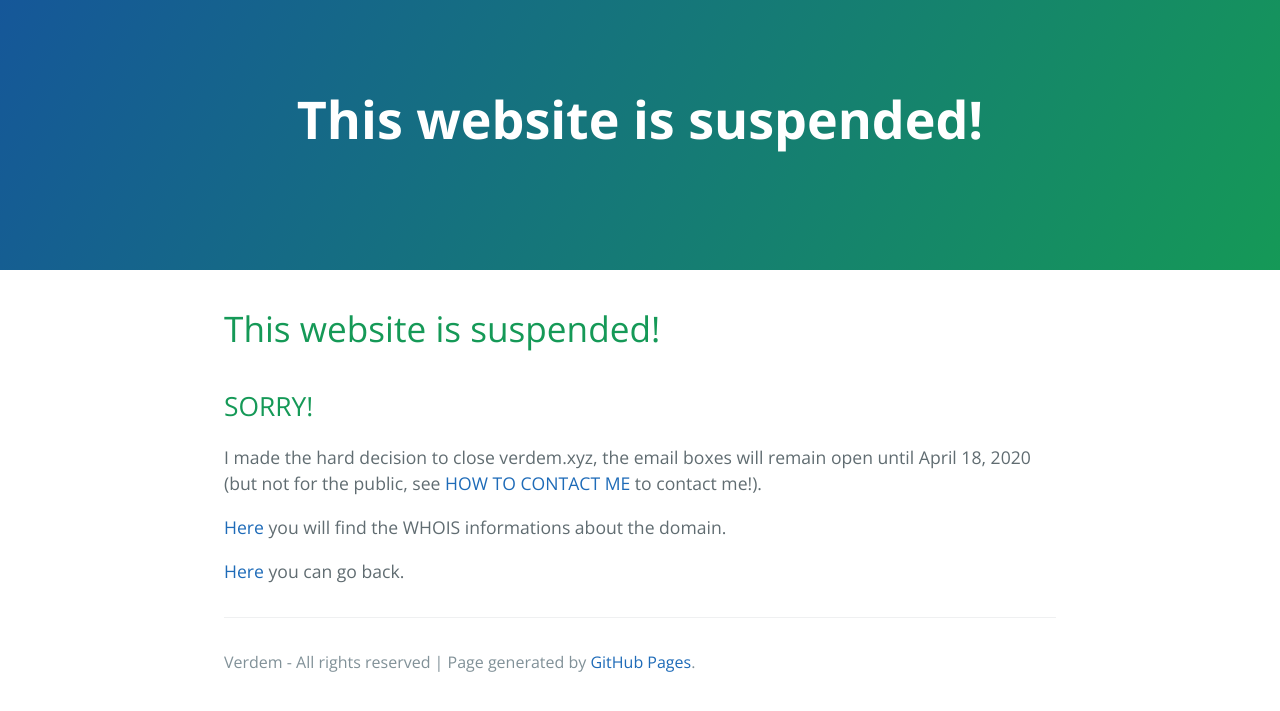
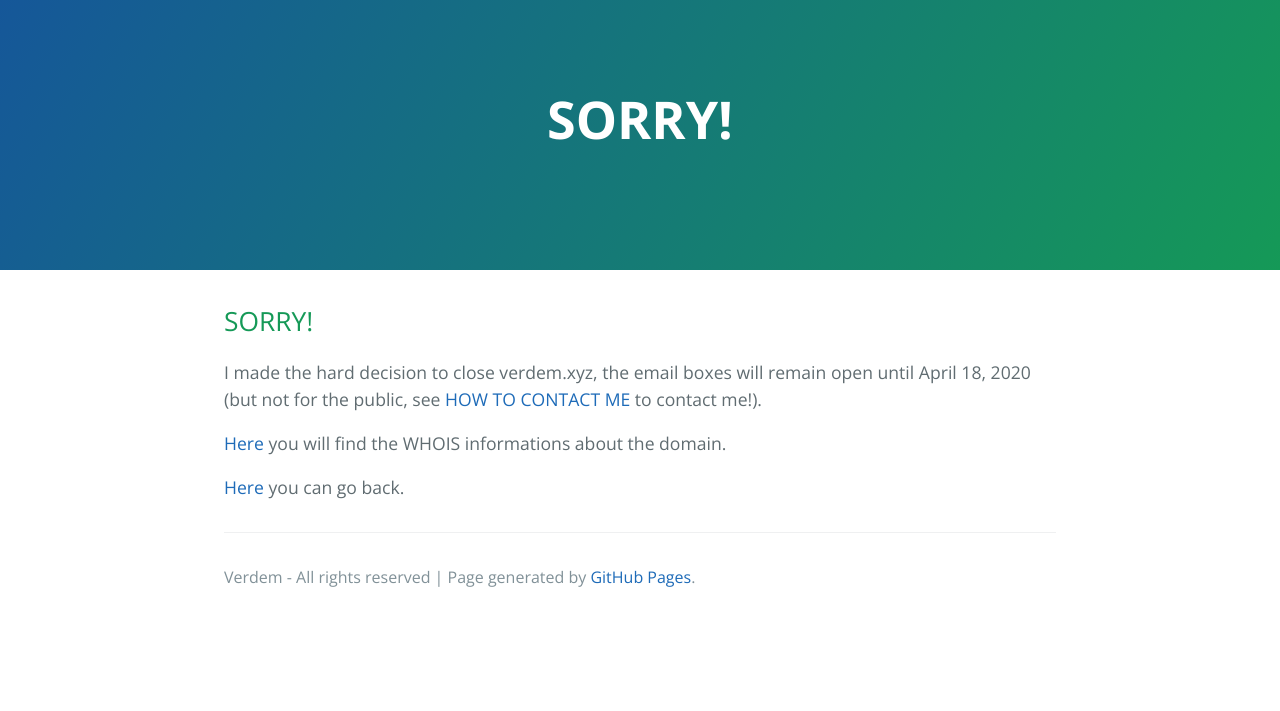
Before and after one commit to Verdem-crypto/verdem-crypto.github.io, a Jekyll site: the page built from website-suspended-verdemxyz.md, in a window 1280 px wide. Shown: the top 711 px of the page. Built offline with Jekyll 4.4.1, drawn with Linux system fonts in a browser that asks for light colours; our own code applies the rules of GitHub Pages for plain Markdown files; the repository's description, which GitHub fills in, is left out; some of the changed lines change nothing that is shown.

Commit message:
Update website-suspended-verdemxyz.md

```diff
--- a/website-suspended-verdemxyz.md
+++ b/website-suspended-verdemxyz.md
@@ -1,17 +1,4 @@
-# This website is suspended!
 ## SORRY!
-
-<script async src="https://pagead2.googlesyndication.com/pagead/js/adsbygoogle.js"></script>
-<!-- verdem-crypto1 -->
-<ins class="adsbygoogle"
-     style="display:block"
-     data-ad-client="ca-pub-5690098405536634"
-     data-ad-slot="3992676204"
-     data-ad-format="auto"
-     data-full-width-responsive="true"></ins>
-<script>
-     (adsbygoogle = window.adsbygoogle || []).push({});
-</script>
 
 I made the hard decision to close verdem.xyz, the email boxes will remain open until April 18, 2020 (but not for the public, see [HOW TO CONTACT ME](http://verdem-crypto.github.io/#contact-me) to contact me!).
 
@@ -20,13 +7,52 @@
 [Here](http://verdem-crypto.github.io/) you can go back.
 
 <script async src="https://pagead2.googlesyndication.com/pagead/js/adsbygoogle.js"></script>
-<!-- verdem-crypto1 -->
 <ins class="adsbygoogle"
      style="display:block"
+     data-ad-format="fluid"
+     data-ad-layout-key="-g5+29+83-7c-3i"
      data-ad-client="ca-pub-5690098405536634"
-     data-ad-slot="3992676204"
-     data-ad-format="auto"
-     data-full-width-responsive="true"></ins>
+     data-ad-slot="5138554146"></ins>
+<script>
+     (adsbygoogle = window.adsbygoogle || []).push({});
+</script>
+<script async src="https://pagead2.googlesyndication.com/pagead/js/adsbygoogle.js"></script>
+<ins class="adsbygoogle"
+     style="display:block"
+     data-ad-format="fluid"
+     data-ad-layout-key="-g5+29+83-7c-3i"
+     data-ad-client="ca-pub-5690098405536634"
+     data-ad-slot="5138554146"></ins>
+<script>
+     (adsbygoogle = window.adsbygoogle || []).push({});
+</script>
+<script async src="https://pagead2.googlesyndication.com/pagead/js/adsbygoogle.js"></script>
+<ins class="adsbygoogle"
+     style="display:block"
+     data-ad-format="fluid"
+     data-ad-layout-key="-g5+29+83-7c-3i"
+     data-ad-client="ca-pub-5690098405536634"
+     data-ad-slot="5138554146"></ins>
+<script>
+     (adsbygoogle = window.adsbygoogle || []).push({});
+</script>
+<script async src="https://pagead2.googlesyndication.com/pagead/js/adsbygoogle.js"></script>
+<ins class="adsbygoogle"
+     style="display:block"
+     data-ad-format="fluid"
+     data-ad-layout-key="-g5+29+83-7c-3i"
+     data-ad-client="ca-pub-5690098405536634"
+     data-ad-slot="5138554146"></ins>
+<script>
+     (adsbygoogle = window.adsbygoogle || []).push({});
+</script>
+<script async src="https://pagead2.googlesyndication.com/pagead/js/adsbygoogle.js"></script>
+<ins class="adsbygoogle"
+     style="display:block"
+     data-ad-format="fluid"
+     data-ad-layout-key="-g5+29+83-7c-3i"
+     data-ad-client="ca-pub-5690098405536634"
+     data-ad-slot="5138554146"></ins>
 <script>
      (adsbygoogle = window.adsbygoogle || []).push({});
 </script>
```
